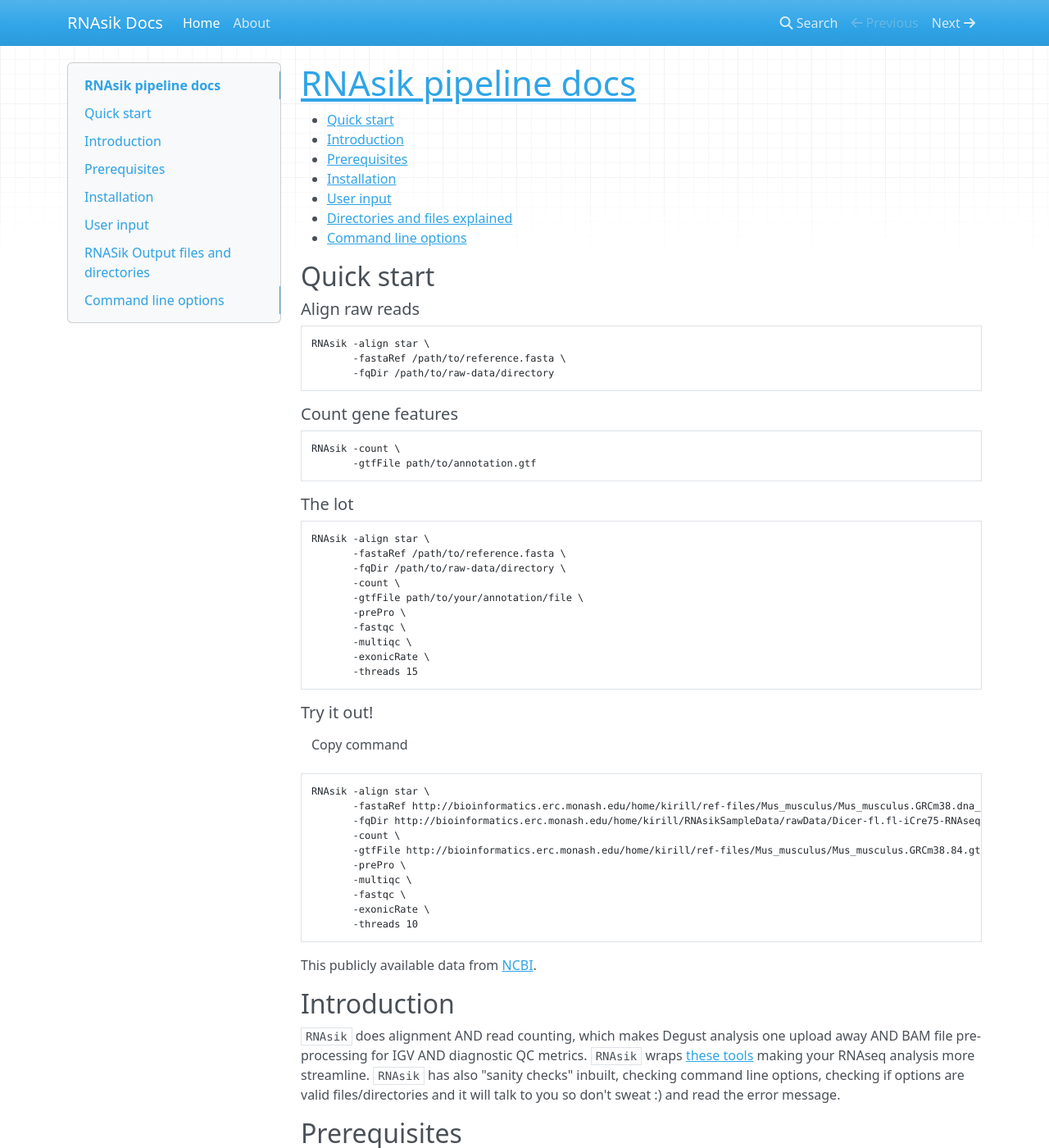
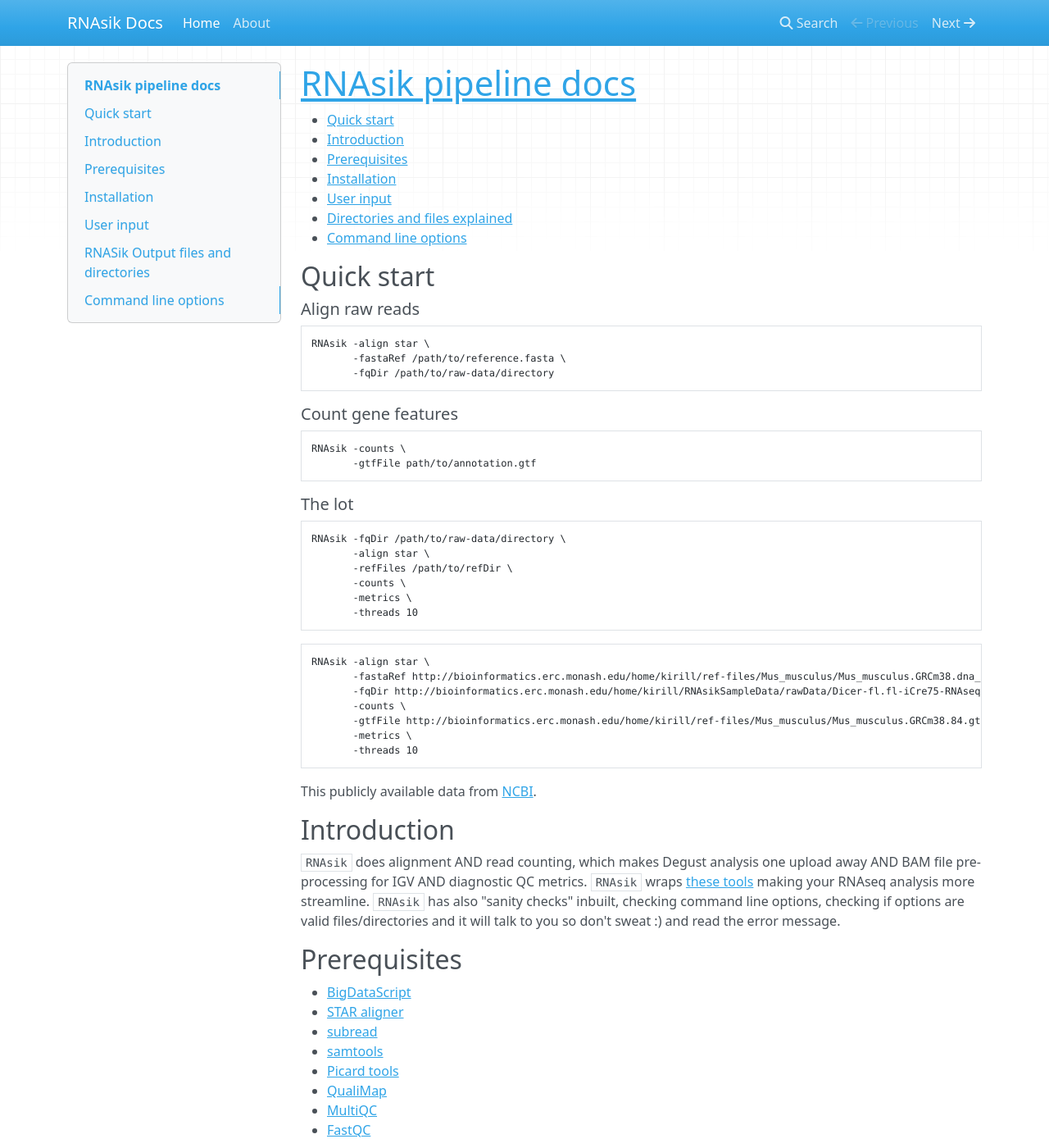
Before and after one commit to MonashBioinformaticsPlatform/RNAsik-pipe, an MkDocs documentation site: the page built from docs/index.md, in a window 1280 px wide and 1400 px high. Shown: the whole window at 82% size. Built offline with MkDocs 1.6.1, drawn with Linux system fonts in a browser that asks for light colours; nearby versions of some CDN libraries; comment, search, counter and statistics services are not loaded; old or Windows-style settings are respelled for this version of MkDocs; some of the changed text lies outside the part shown.

Commit message:
updated docs

````diff
--- a/docs/index.md
+++ b/docs/index.md
@@ -22,38 +22,27 @@
 ##### Count gene features
 
 ```BASH
-RNAsik -count \
+RNAsik -counts \
        -gtfFile path/to/annotation.gtf
 ```
 ##### The lot
 
 ```BASH
-RNAsik -align star \
-       -fastaRef /path/to/reference.fasta \
-       -fqDir /path/to/raw-data/directory \
-       -count \
-       -gtfFile path/to/your/annotation/file \
-       -prePro \
-       -fastqc \
-       -multiqc \
-       -exonicRate \
-       -threads 15
+RNAsik -fqDir /path/to/raw-data/directory \
+       -align star \
+       -refFiles /path/to/refDir \
+       -counts \
+       -metrics \
+       -threads 10
 ```
-
-##### Try it out!
-<!-- Trigger -->
-<button class="btn" data-clipboard-text="RNAsik -align star -fastaRef http://bioinformatics.erc.monash.edu/home/kirill/ref-files/Mus_musculus/Mus_musculus.GRCm38.dna_sm.primary_assembly.fa.gz -fqDir http://bioinformatics.erc.monash.edu/home/kirill/RNAsikSampleData/rawData/Dicer-fl.fl-iCre75-RNAseq.tar -count -gtfFile http://bioinformatics.erc.monash.edu/home/kirill/ref-files/Mus_musculus/Mus_musculus.GRCm38.84.gtf.gz -prePro -multiqc -fastqc -exonicRate -threads 10">Copy command</button>
 
 ```BASH
 RNAsik -align star \
        -fastaRef http://bioinformatics.erc.monash.edu/home/kirill/ref-files/Mus_musculus/Mus_musculus.GRCm38.dna_sm.primary_assembly.fa.gz \
        -fqDir http://bioinformatics.erc.monash.edu/home/kirill/RNAsikSampleData/rawData/Dicer-fl.fl-iCre75-RNAseq.tar \
-       -count \
+       -counts \
        -gtfFile http://bioinformatics.erc.monash.edu/home/kirill/ref-files/Mus_musculus/Mus_musculus.GRCm38.84.gtf.gz \
-       -prePro \
-       -multiqc \
-       -fastqc \
-       -exonicRate \
+       -metrics \
        -threads 10
 ```
 
@@ -120,6 +109,7 @@
 <tr><td class="args">qualiMapResults/</td><td> Contains int(ra|er)genic rates from each BAM file. Each BAM has its own directory with metric files. These results generated using `QualiMap rnaseq` command</td></tr>
 <tr><td class="args">fastqDir/</td><td> If you are going to pull your FASTQ file over http in tarball, then tarball will be unarchived here</td></tr>
 <tr><td class="args">multiqc_data/</td><td>Directory created by MultiQC holding a parsed text file, it doesn't serve any purpose for html file</td></tr>
+<tr><td class="args">logs</td><td>Directory that holds subdirectories, self explanatory, with logs files</td></tr>
 </table>
 
 ##### Description of output files
@@ -127,7 +117,6 @@
 <table class="table table-striped">
 <tr><thead> <td>Files</td><td>Description</td></thead></tr>
 <tr><td class="args">geneIds.txt</td><td> Three additonal columns for read counts. Gene Id, Gene Name, Gene Biotype. Count files with "-withNames" postfix have those columns included </td></tr>
-<tr><td class="args">logFile.txt</td><td> A log of `RNAsik` events, including FASTQ to BAM mapping and file in use. It doesn't keep stdout/stderr from individual tool in use. Each tool should have its own logging implemented. Look in the corresponding directory for tool specific log files.</td></tr>
 <tr><td class="args">strandInfo.txt</td><td> Contains guesses, based on `featureCounts` `.summary` files, strand informataion</td></tr>
 <tr><td class="args">multiqc_report.html</td><td>This is the report file produced by MultiQC tool. A stand alone html file and can be viewed in any browser</td></tr>
 </table>
@@ -138,7 +127,7 @@
 
 <table class="table table-striped">
 <tr><thead> <td>Options</td><td>Usage</td></thead></tr>
-<tr><td class="args">-align</td><td>specify your aligner of choice [star|hisat|bwa]</td></tr>
+<tr><td class="args">-align</td><td>specify your aligner of choice [star|starWithAnn|hisat|bwa]</td></tr>
 <tr><td class="args">-fqDir</td><td>specify path to your raw data directory. `RNAsik` will search that path recursively, so don't worry about nested directores</td></tr>
 <tr><td class="args">-fastaRef</td><td>specify path to your reference FASTA file, i.e file that holds your refrence genome</td></tr>
 <tr><td class="args">-paired</td><td>specify if data is paired end (RNASik looks for R1 and R2 in the FASTQ filename representing Read 1 and Read 2 </td></tr>
@@ -148,7 +137,7 @@
 
 <table class="table table-striped">
 <tr> <thead> <td>Options</td><td> Usage </td></thead></tr>
-<tr><td class="args">-count</td> <td> flag if you'd like to get read counts</td></tr>
+<tr><td class="args">-counts</td> <td> flag if you'd like to get read counts</td></tr>
 <tr><td class="args">-gtfFile</td> <td> specify path to your reference annotation file (GTF or GFF)</td></tr>
 </table>
 
@@ -156,6 +145,7 @@
 
 <table class="table table-striped">
 <tr> <thead> <td>Options</td><td> Usage </td></thead></tr>
+<tr><td class="args">-metrics</td> <td> This is an aggregate flag that is a short hand of writing out -prePro, -fastqc, -exonicRate and -multiqc</td></tr>
 <tr><td class="args">-fastqc</td> <td> flag if you'd like to get FastQC reports for your fastq files</td></tr>
 <tr><td class="args">-exonicRate</td> <td> flag if you'd like to get Int(ra|er)genic rates for your reads, using QualiMap tool</td></tr>
 <tr><td class="args">-multiqc</td> <td> flag if you'd like to get general report that summarises different log files including `STAR`, `featureCounts`, `FastQC` and `QualiMap`</td></tr>
@@ -170,6 +160,7 @@
 <tr><td class="args">-genomeIdx</td> <td> specify path to pre-existing alignment index </td></tr>
 <tr><td class="args">-outDir</td><td>give a name to your analysis output directory [sikRun] </td></tr>
 <tr><td class="args">-extn</td> <td> provide your fastq files extntion. [".fastq.gz"]  </td></tr>
+<tr><td class="args">-pairIds</td> <td> provide type identification, default is [`_R1,_R2`]</td></tr>
 <tr><td class="args">-threads</td> <td> provide number of threads to use. [4]  </td></tr>
 <tr><td class="args">-memory</td> <td> provide amount of memory to use. [40000000000]  </td></tr>
 <tr><td class="args">-extraOpts</td> <td> provide key=value pairs, one per line, with key being tool name and value is a string of options e.g `star="--outWigType bedGraph"` </td></tr>
@@ -179,7 +170,7 @@
 ##### Unusual user case
 
 <table class="table table-striped">
-<tr><td class="args">-bamFiles</td> <td> specify path to BAMs directory. Use if bams were generated outside of the pipeline </td></tr>
+<tr><td class="args">-bamsDir</td> <td> specify path to BAMs directory. Use if bams were generated outside of the pipeline </td></tr>
 </table>
 <footer> <p><a href="http://github.com/serine">Created by Kirill Tsyganov</a></p> </footer>
 <p><a href="https://twitter.com/intent/tweet?screen_name=kizza_a" class="twitter-mention-button" data-size="large" data-show-count="false">Tweet to @kizza_a</a><script async src="//platform.twitter.com/widgets.js" charset="utf-8"></script> </p>
````
